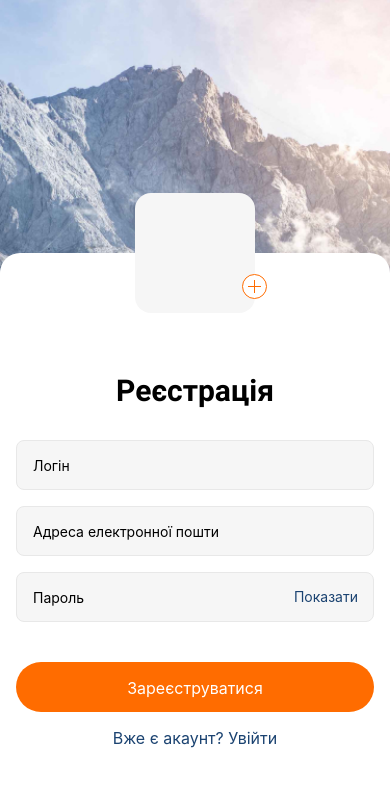
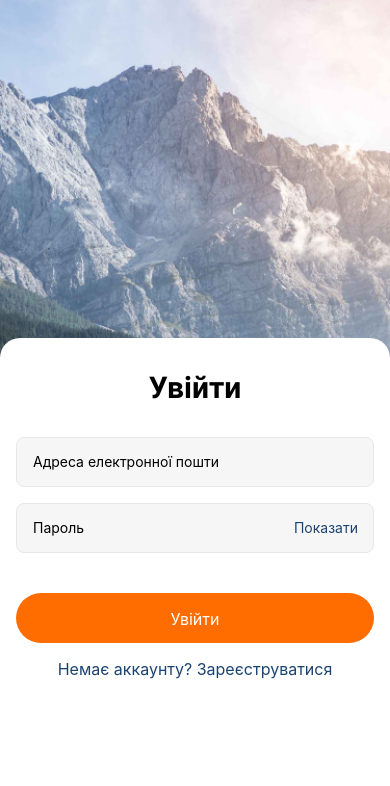
Before and after one commit to Leo007ua/AwesomeProject, a React Native app: screen /Home in a window 390 px wide. Shown: the top 786 px of the page. Built offline with nearby package versions, Linux system fonts and the light colour scheme.

Commit message:
add comments, home, profile, map, posts screens

```diff
--- a/App.js
+++ b/App.js
@@ -21,8 +21,8 @@ export default function App() {
         resizeMode="cover"
         style={styles.image}
       />
-      <RegistrationScreen />
-      {/* <LoginScreen /> */}
+      {/* <RegistrationScreen /> */}
+      <LoginScreen />
       {/* <PostsScreen /> */}
     </View>
   );
--- /dev/null
+++ b/Screens/CommentsScreen/CommentsScreenStyled.js
@@ -0,0 +1,5 @@
+import { StyleSheet } from "react-native";
+
+export const styles = StyleSheet.create({
+
+})
--- /dev/null
+++ b/Screens/CreatePostsScreen/CreatePostsScreenStyled.js
@@ -0,0 +1,5 @@
+import { StyleSheet } from "react-native";
+
+export const styles = StyleSheet.create({
+
+})
--- /dev/null
+++ b/Screens/Home/HomeStyled.js
@@ -0,0 +1,5 @@
+import { StyleSheet } from "react-native";
+
+export const styles = StyleSheet.create({
+
+})
--- /dev/null
+++ b/Screens/MapScreen/MapScreenStyled.js
@@ -0,0 +1,5 @@
+import { StyleSheet } from "react-native";
+
+export const styles = StyleSheet.create({
+
+})
--- /dev/null
+++ b/Screens/ProfileScreen/ProfileScreenStyled.js
@@ -0,0 +1,5 @@
+import { StyleSheet } from "react-native";
+
+export const styles = StyleSheet.create({
+
+})
--- a/package.json
+++ b/package.json
@@ -9,12 +9,15 @@
     "web": "expo start --web"
   },
   "dependencies": {
+    "@react-navigation/native": "^6.1.7",
     "expo": "~49.0.8",
     "expo-font": "~11.4.0",
     "expo-status-bar": "~1.6.0",
     "react": "18.2.0",
     "react-native": "0.72.4",
-    "react-native-svg": "^13.13.0"
+    "react-native-svg": "^13.13.0",
+    "react-native-screens": "~3.22.0",
+    "react-native-safe-area-context": "4.6.3"
   },
   "devDependencies": {
     "@babel/core": "^7.20.0"
```
Also changed, not shown: Screens/CommentsScreen/CommentsScreen.js (added, +9 -0 lines), Screens/CreatePostsScreen/CreatePostsScreen.js (added, +9 -0 lines), Screens/Home/Home.js (added, +9 -0 lines), Screens/MapScreen/MapScreen.js (added, +9 -0 lines), Screens/ProfileScreen/ProfileScreen.js (added, +9 -0 lines), 1 other file (tests, documents, lock files or other folders).
